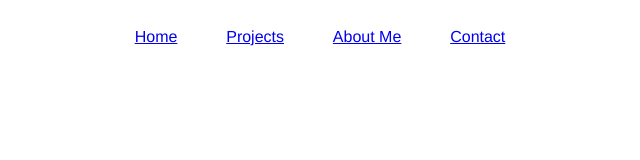
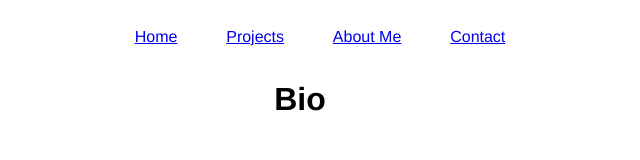
Before and after one commit to EsdrasBrutus/Joey-s-Portfolio, a plain HTML site: page About Me.html in a window 1280 px wide. Shown: the whole page, without its empty margins (340-980 px from the left). Drawn offline with Linux system fonts and the light colour scheme.

Commit message:
headlines

```diff
--- a/About Me.html
+++ b/About Me.html
@@ -20,7 +20,7 @@
 				</ul>
 			</nav>
 		</div>
-
+	<h1 class=headline>Bio</h1>
 	<!-- AND ABOVE HERE -->
 </body>
 </html>
--- a/Main.css
+++ b/Main.css
@@ -40,6 +40,10 @@
 }
 
 /*PROJECTS*/
+
+.headline{
+  text-align: center;
+}
 
 .portfolio-list--fixed {
 	list-style-type: none;
```
